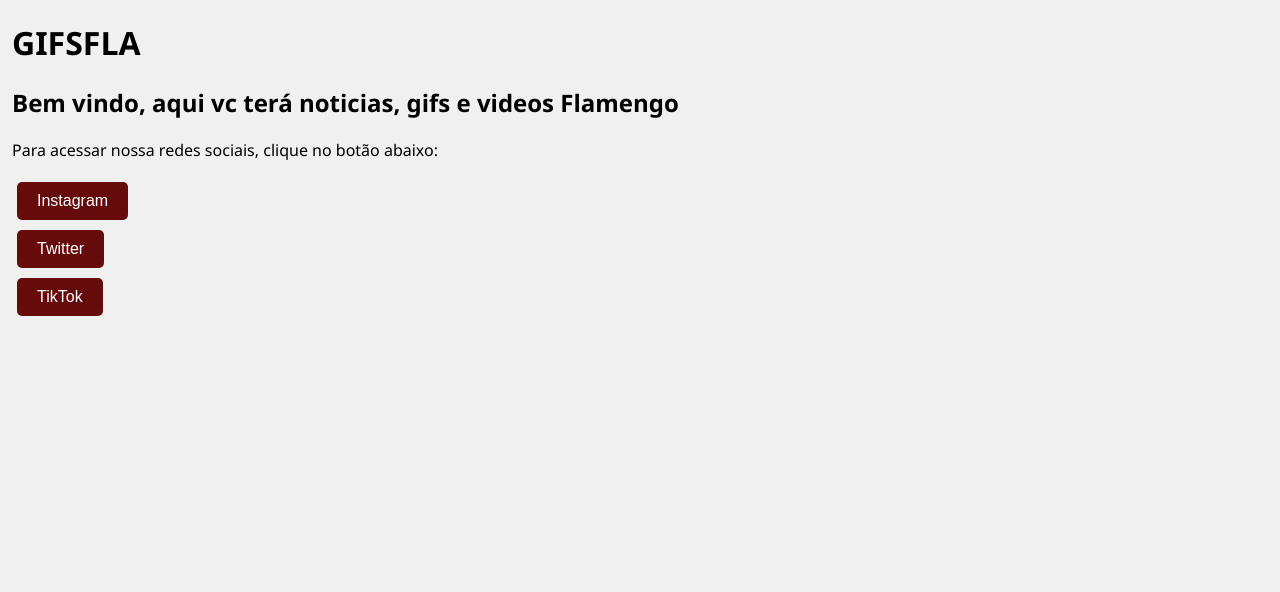
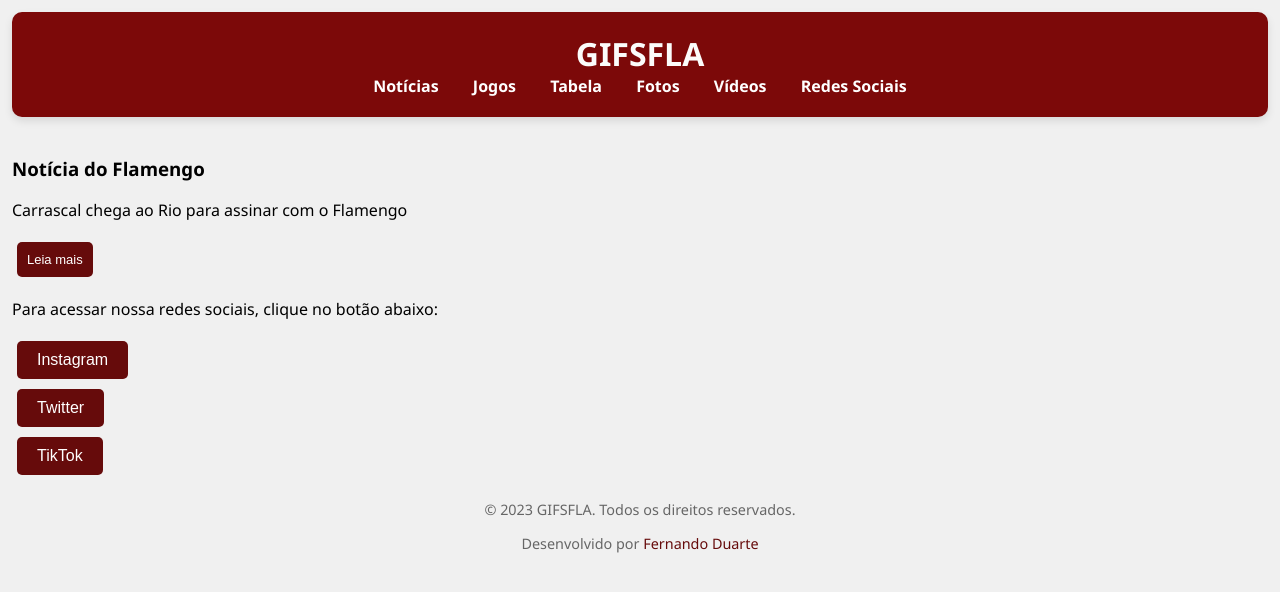
Before and after one commit to fernandaduarten/gifsfla, a plain HTML site: page index.html in a window 1280 px wide. Drawn offline with Linux system fonts and the light colour scheme.

Commit message:
layout do site

```diff
--- a/index.html
+++ b/index.html
@@ -1,34 +1,131 @@
 <!DOCTYPE html>
 <html lang="en">
+
 <head>
     <meta charset="UTF-8">
     <meta name="viewport" content="width=device-width, initial-scale=1.0">
     <title>Document</title>
+    <header>
+        <h1>GIFSFLA</h1>
+        <nav>
+            <a href="#noticias">Notícias</a>
+            <a href="#jogos">Jogos</a>
+            <a href="#tabela">Tabela</a>
+            <a href="#fotos">Fotos</a>
+            <a href="#videos">Vídeos</a>
+            <a href="#redessociais">Redes Sociais</a>
+        </nav>
+    </header>
+    <style>
+        header {
+            /* css do cabeçalho */
+            background-color: #7c0909;
+            /* vermelho escuro */
+            padding: 20px;
+            text-align: center;
+            border-radius: 10px;
+            box-shadow: 0 4px 8px rgba(0, 0, 0, 0.1);
+            margin-bottom: 20px;
+        }
+
+        header h1 {
+            color: #fcfcfb;
+            /* branco */
+            margin: 0;
+            font-size: 32px;
+            font-family: 'Segoe UI', Tahoma, Geneva, Verdana, sans-serif;
+        }
+
+        nav a {
+            color: white;
+            text-decoration: none;
+            margin: 0 15px;
+            font-weight: bold;
+        }
+
+        nav a:hover {
+            color: #f1f1f0;
+        }
+    </style>
 </head>
+
 <body>
-    <h1>GIFSFLA</h1>
-    <h2>Bem vindo, aqui vc terá noticias, gifs e videos Flamengo</h2>
+    <div class="grade">
+
+        <div class="item">
+            <h3>Notícia do Flamengo</h3>
+            <p>Carrascal chega ao Rio para assinar com o Flamengo</p>
+            <a href="https://ge.globo.com/futebol/times/flamengo/noticia/2025/07/30/carrascal-chega-ao-rio-para-assinar-com-o-flamengo.ghtml"
+                target="_blank"></a>
+            <button
+                style="padding: 10px 10px; font-size: 13px; background-color: #660b0b; color: white; border: none; border-radius: 5px;">Leia
+                mais</button>
+        </div>
+    </div>
     <p>Para acessar nossa redes sociais, clique no botão abaixo:</p>
     <a href="https://www.instagram.com/gifsfla" target="_blank">
-        <button style="padding: 10px 20px; font-size: 16px; background-color: #660b0b; color: white; border: none; border-radius: 5px;">Instagram</button>
+        <button
+            style="padding: 10px 20px; font-size: 16px; background-color: #660b0b; color: white; border: none; border-radius: 5px;">Instagram</button>
     </a><br>
     <a href="https://x.com/GifsFla" target="_blank">
-        <button style="padding: 10px 20px; font-size: 16px; background-color: #660b0b; color: white; border: none; border-radius: 5px;">Twitter</button>
+        <button
+            style="padding: 10px 20px; font-size: 16px; background-color: #660b0b; color: white; border: none; border-radius: 5px;">Twitter</button>
     </a><br>
     <a href="https://www.tiktok.com/@gifsfla" target="_blank ">
-        <button style="padding: 10px 20px; font-size: 16px; background-color: #660b0b; color: white; border: none; border-radius: 5px;">TikTok</button>
+        <button
+            style="padding: 10px 20px; font-size: 16px; background-color: #660b0b; color: white; border: none; border-radius: 5px;">TikTok</button>
     </a><br>
+    <footer>
+        <p>&copy; 2023 GIFSFLA. Todos os direitos reservados.</p>
+        <p>Desenvolvido por <a href="https://github.com/fernandaduarten" target="_blank">Fernando Duarte</a></p>
+    </footer>
     <style>
         body {
             margin: 12px;
             font-family: 'Segoe UI', Tahoma, Geneva, Verdana, sans-serif;
             background-color: #f0f0f0;
         }
+
         button {
             cursor: pointer;
             transition: background-color 0.3s ease;
             margin: 5px;
+            padding: 10px 20px;
+        }
+
+        button:hover {
+            background-color: #ff0000;
+        }
+
+        h1 {
+            font-size: 2em;
+            margin-bottom: 10px;
+        }
+
+        h2 {
+            font-size: 1.5em;
+            margin-bottom: 20px;
+        }
+
+        .grade {
+            display: flex;
+            flex-direction: column;
+            gap: 20px;
+        }
+
+        footer {
+            margin-top: 20px;
+            text-align: center;
+            font-size: 0.9em;
+            color: #666;
+        }
+
+        footer a {
+            color: #660b0b;
+            text-decoration: none;
         }
     </style>
+
 </body>
+
 </html>
```
Lines whose indentation alone changed are shown as unchanged.
